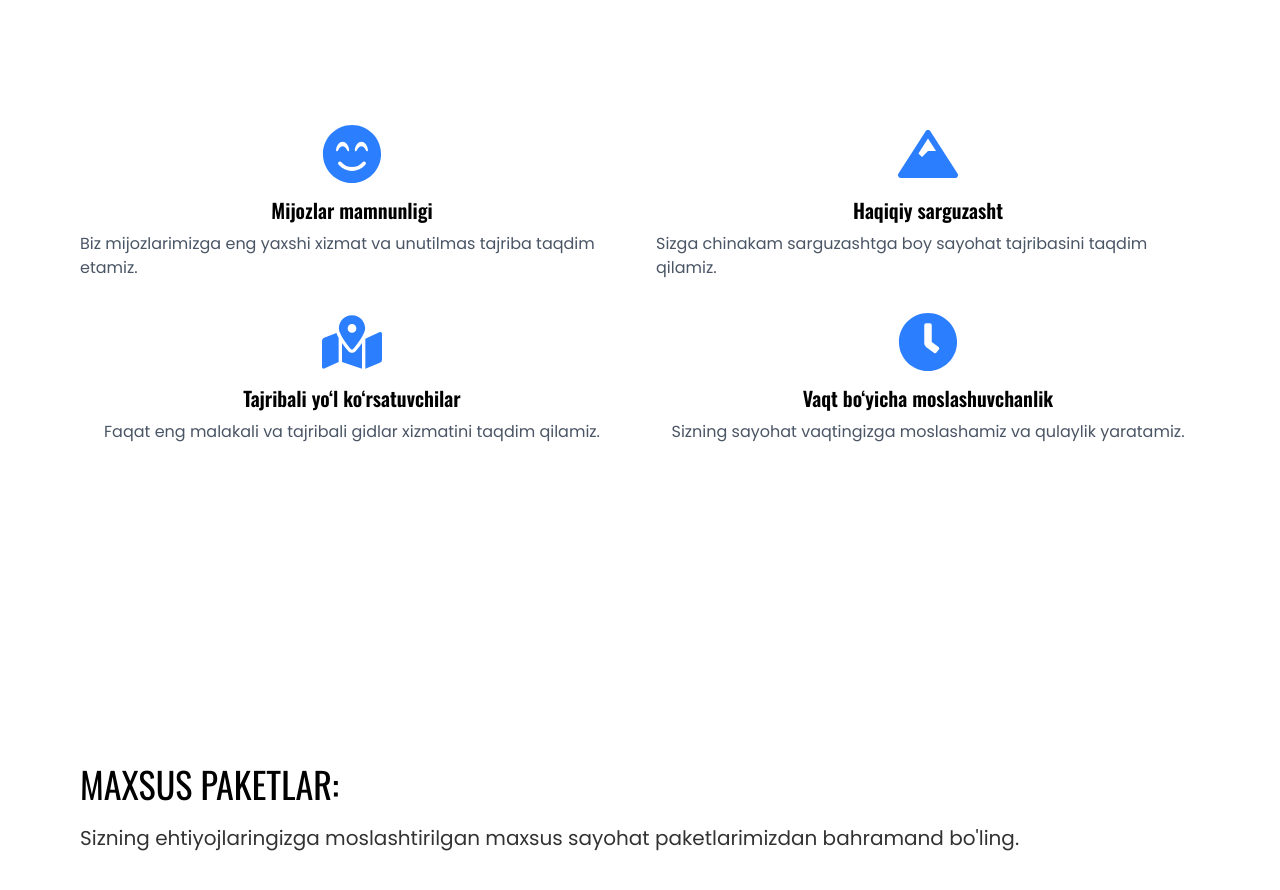
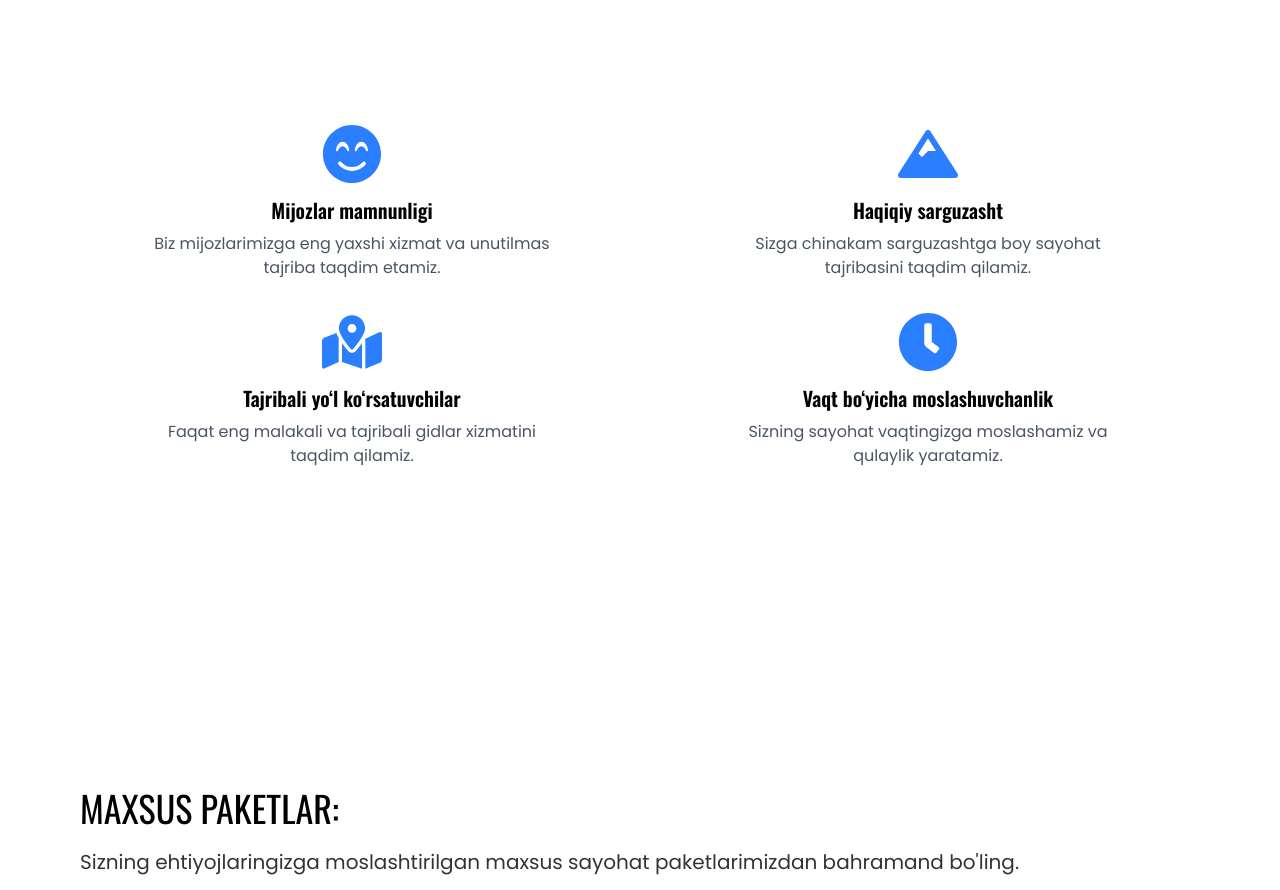
Before and after one commit to AkhrorSoliev/travel, a Next.js app: page / in a window 1280 px wide. Shown: the part 1860-2750 px from the top of the page. Built offline with nearby package versions, Linux system fonts and the light colour scheme.

Commit message:
refactor: adjust padding in Cta section and enhance layout in Features component

```diff
--- a/src/app/globals.css
+++ b/src/app/globals.css
@@ -50,7 +50,7 @@ body {
   }
 
   section {
-    @apply py-25 md:py-40;
+    @apply py-10 md:py-40;
   }
 
   .counter-item {
--- a/src/components/layout/Cta.jsx
+++ b/src/components/layout/Cta.jsx
@@ -2,7 +2,7 @@ import React from "react";
 
 function Cta() {
   return (
-    <section className="cta py-40 text-center text-white">
+    <section className="cta py-20 text-center text-white md:py-40">
       <div className="align-elements">
         <h2 className="mb-5 text-3xl uppercase md:text-6xl">
           Sarguzashtingizni boshlang!
--- a/src/components/layout/Features.jsx
+++ b/src/components/layout/Features.jsx
@@ -44,11 +44,11 @@ const Features = () => {
 
   return (
     <section className="">
-      <div className="align-elements grid grid-cols-1 gap-8 bg-white md:grid-cols-2">
+      <div className="align-elements grid grid-cols-1 gap-8 place-self-center bg-white text-center md:grid-cols-2">
         {features.map((item, index) => (
           <div
             key={index}
-            className="flex flex-col items-center"
+            className="mx-auto flex max-w-[400px] flex-col items-center"
             data-aos="fade-up"
             data-aos-delay={index * 100}
           >
```
